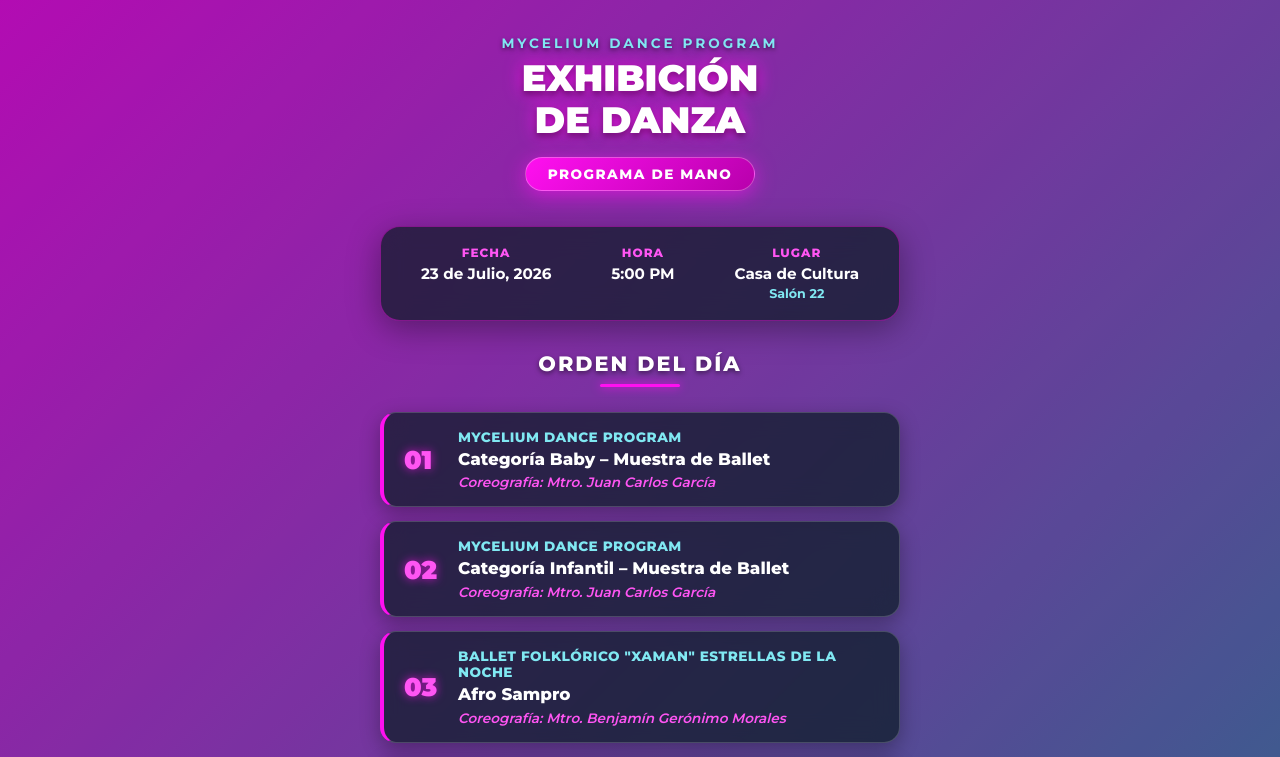
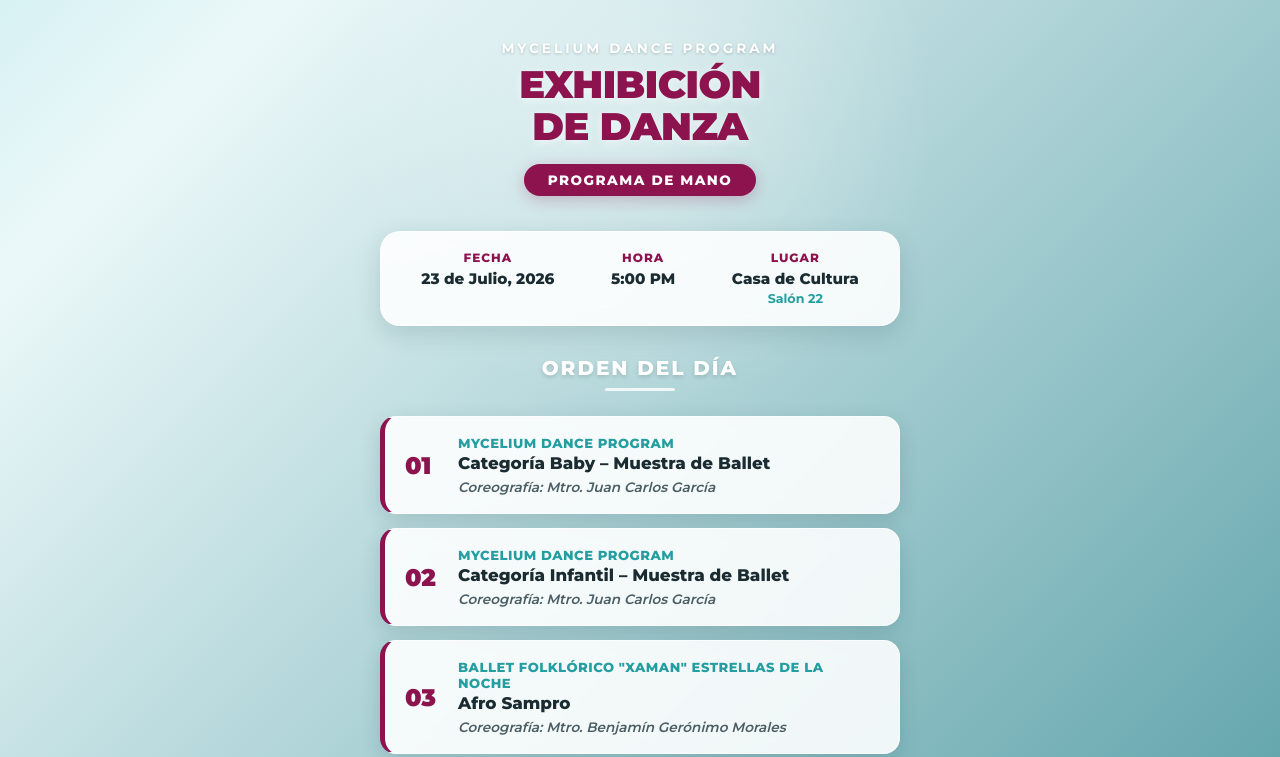
Before and after one commit to JuanMantiz/programaDeMano, a plain HTML site: page index.html in a window 1280 px wide. Shown: the top 757 px of the page. Drawn offline with Linux system fonts and the light colour scheme.

Commit message:
Refactor styles for improved aesthetics and readability
Updated color palette and styles for improved aesthetics. Enhanced readability and visual appeal with new gradients and shadows.

```diff
--- a/index.html
+++ b/index.html
@@ -11,14 +11,17 @@
 
     <style>
         :root {
-            --primary-neon-pink: #FF10F0;
-            --bright-pink: #FF55F3;
-            --light-cyan: #80E8F2;
+            /* Paleta inspirada exactamente en el cartel */
+            --teal-main: #249EA0;
+            --magenta-wine: #8C134E;
+            --wine-dark: #640A36;
+            --text-dark: #1A2B32;
+            --text-muted: #4A5D65;
             --white: #FFFFFF;
-            /* Contenedores oscuros translúcidos para máximo contraste */
-            --card-dark-glass: rgba(12, 28, 38, 0.72);
-            --card-border: rgba(255, 255, 255, 0.18);
-            --neon-border: rgba(255, 16, 240, 0.4);
+            /* Tarjetas blancas de cristal brillante para alta legibilidad */
+            --card-glass: rgba(255, 255, 255, 0.88);
+            --card-border: rgba(255, 255, 255, 0.6);
+            --card-shadow: rgba(14, 52, 62, 0.15);
         }
 
         * {
@@ -27,35 +30,43 @@
             padding: 0;
         }
 
-        /* FONDO DE GRADIENTE ANIMADO Y FLUIDO */
+        /* ----------------------------------------------------------- */
+        /* FONDO DINÁMICO ELEGANTE: TURQUESA, AZUL Y LUZ BLANCA */
+        /* ----------------------------------------------------------- */
         body {
             font-family: 'Montserrat', sans-serif;
-            color: var(--white);
+            color: var(--text-dark);
             min-height: 100vh;
             display: flex;
             justify-content: center;
-            padding: 25px 15px;
+            padding: 30px 15px;
             overflow-x: hidden;
             position: relative;
 
-            background: linear-gradient(135deg, #188B98 0%, #0F5760 25%, #E600D8 50%, #188B98 75%, #0D4951 100%);
-            background-size: 400% 400%;
-            animation: fluidGradient 12s ease infinite;
+            /* Gradiente fluido de tonos turquesa con luz blanca suave */
+            background: linear-gradient(135deg, #1D8A95 0%, #29B3C1 25%, #EBF8F9 50%, #1A7983 75%, #249EA0 100%);
+            background-size: 350% 350%;
+            animation: elegantFluid 16s ease infinite;
         }
 
-        @keyframes fluidGradient {
+        @keyframes elegantFluid {
             0% { background-position: 0% 50%; }
             50% { background-position: 100% 50%; }
             100% { background-position: 0% 50%; }
         }
 
-        /* Capa de legibilidad extra */
+        /* Destello suave que imita iluminación escénica */
         body::before {
             content: '';
             position: absolute;
-            top: 0; left: 0; width: 100%; height: 100%;
-            background: rgba(0, 0, 0, 0.15);
+            top: -10%;
+            left: 50%;
+            transform: translateX(-50%);
+            width: 600px;
+            height: 600px;
+            background: radial-gradient(circle, rgba(255, 255, 255, 0.35) 0%, rgba(255, 255, 255, 0) 70%);
             z-index: 0;
+            pointer-events: none;
         }
 
         .container {
@@ -77,87 +88,87 @@
             letter-spacing: 3px;
             text-transform: uppercase;
             font-weight: 700;
-            color: var(--light-cyan);
-            margin-bottom: 6px;
-            text-shadow: 0 2px 4px rgba(0,0,0,0.5);
+            color: var(--white);
+            margin-bottom: 8px;
+            text-shadow: 0 1px 3px rgba(0,0,0,0.2);
         }
 
         h1.main-title {
-            font-size: 2.3rem;
+            font-size: 2.4rem;
             font-weight: 900;
-            color: var(--white);
-            text-shadow: 0 0 18px rgba(255, 16, 240, 0.9), 0 3px 6px rgba(0,0,0,0.6);
-            line-height: 1.15;
-            margin-bottom: 15px;
+            color: var(--magenta-wine);
+            text-shadow: 0 2px 10px rgba(255, 255, 255, 0.6);
+            line-height: 1.1;
+            margin-bottom: 16px;
             text-transform: uppercase;
+            letter-spacing: -0.5px;
         }
 
         .event-badge {
-            background: linear-gradient(135deg, #FF10F0, #B800AC);
+            background-color: var(--magenta-wine);
             color: var(--white);
             display: inline-block;
-            padding: 8px 22px;
+            padding: 8px 24px;
             border-radius: 50px;
             font-weight: 800;
             font-size: 0.85rem;
             letter-spacing: 1.5px;
             text-transform: uppercase;
-            box-shadow: 0 4px 20px rgba(255, 16, 240, 0.6);
-            border: 1px solid rgba(255, 255, 255, 0.3);
+            box-shadow: 0 4px 15px rgba(140, 19, 78, 0.25);
         }
 
         /* DATOS DEL EVENTO */
         .event-details {
-            background: var(--card-dark-glass);
-            backdrop-filter: blur(14px);
-            -webkit-backdrop-filter: blur(14px);
-            border: 1px solid var(--neon-border);
+            background: var(--card-glass);
+            backdrop-filter: blur(12px);
+            -webkit-backdrop-filter: blur(12px);
+            border: 1px solid var(--card-border);
             border-radius: 20px;
-            padding: 18px 10px;
+            padding: 18px 12px;
             margin-bottom: 30px;
             display: flex;
             justify-content: space-around;
             text-align: center;
-            box-shadow: 0 8px 32px rgba(0, 0, 0, 0.35);
+            box-shadow: 0 8px 25px var(--card-shadow);
         }
 
         .detail-item h4 {
             font-size: 0.75rem;
             text-transform: uppercase;
-            color: var(--bright-pink);
+            color: var(--magenta-wine);
             margin-bottom: 4px;
             letter-spacing: 1px;
             font-weight: 800;
         }
 
         .detail-item p {
-            font-weight: 700;
+            font-weight: 800;
             font-size: 0.95rem;
-            color: var(--white);
+            color: var(--text-dark);
         }
 
         /* SECCIÓN DEL PROGRAMA */
         .section-title {
-            font-size: 1.3rem;
+            font-size: 1.25rem;
             font-weight: 800;
             color: var(--white);
             text-align: center;
             margin-bottom: 25px;
             text-transform: uppercase;
             letter-spacing: 2px;
+            text-shadow: 0 2px 4px rgba(0,0,0,0.15);
             position: relative;
-            text-shadow: 0 2px 5px rgba(0,0,0,0.5);
         }
 
         .section-title::after {
             content: '';
             display: block;
-            width: 80px;
+            width: 70px;
             height: 3px;
-            background: var(--primary-neon-pink);
+            background: var(--white);
             margin: 8px auto 0 auto;
             border-radius: 2px;
-            box-shadow: 0 0 10px var(--primary-neon-pink);
+            opacity: 0.8;
         }
 
         .program-list {
@@ -166,19 +177,19 @@
             gap: 14px;
         }
 
-        /* TARJETAS DEL PROGRAMA (Oscuras con alta legibilidad) */
+        /* TARJETAS DEL PROGRAMA (Blancas de cristal) */
         .program-card {
-            background: var(--card-dark-glass);
-            backdrop-filter: blur(12px);
-            -webkit-backdrop-filter: blur(12px);
+            background: var(--card-glass);
+            backdrop-filter: blur(10px);
+            -webkit-backdrop-filter: blur(10px);
             border: 1px solid var(--card-border);
-            border-left: 4px solid var(--primary-neon-pink);
+            border-left: 5px solid var(--magenta-wine);
             border-radius: 16px;
-            padding: 16px 20px;
+            padding: 18px 20px;
             display: flex;
             align-items: center;
-            gap: 16px;
-            box-shadow: 0 6px 20px rgba(0, 0, 0, 0.3);
+            gap: 18px;
+            box-shadow: 0 6px 20px var(--card-shadow);
             position: relative;
 
             /* Animación de entrada */
@@ -207,11 +218,10 @@
         }
 
         .program-number {
-            font-size: 1.6rem;
+            font-size: 1.5rem;
             font-weight: 900;
-            color: var(--bright-pink);
-            min-width: 38px;
-            text-shadow: 0 0 10px rgba(255, 16, 240, 0.7);
+            color: var(--magenta-wine);
+            min-width: 35px;
         }
 
         .program-info {
@@ -219,10 +229,10 @@
         }
 
         .program-info h3 {
-            font-size: 0.85rem;
+            font-size: 0.82rem;
             font-weight: 800;
-            color: var(--light-cyan);
-            margin-bottom: 3px;
+            color: var(--teal-main);
+            margin-bottom: 2px;
             text-transform: uppercase;
             letter-spacing: 0.5px;
         }
@@ -231,13 +241,13 @@
             font-size: 1.05rem;
             font-weight: 800;
             margin-bottom: 4px;
-            color: var(--white);
-            line-height: 1.35;
+            color: var(--text-dark);
+            line-height: 1.3;
         }
 
         .program-info .choreographer {
             font-size: 0.85rem;
-            color: var(--bright-pink);
+            color: var(--text-muted);
             font-style: italic;
             font-weight: 600;
         }
@@ -245,43 +255,42 @@
         /* AGRADECIMIENTOS */
         footer {
             margin-top: 40px;
-            background: var(--card-dark-glass);
+            background: var(--card-glass);
             backdrop-filter: blur(12px);
             -webkit-backdrop-filter: blur(12px);
-            border: 1px solid var(--neon-border);
+            border: 1px solid var(--card-border);
             border-radius: 20px;
-            padding: 25px 20px;
+            padding: 25px 22px;
             text-align: center;
-            box-shadow: 0 8px 30px rgba(0, 0, 0, 0.4);
+            box-shadow: 0 8px 25px var(--card-shadow);
         }
 
         footer h2 {
             font-size: 1.1rem;
             font-weight: 800;
-            color: var(--bright-pink);
+            color: var(--magenta-wine);
             margin-bottom: 12px;
             text-transform: uppercase;
             letter-spacing: 1px;
-            text-shadow: 0 0 8px rgba(255, 16, 240, 0.5);
         }
 
         footer p {
             font-size: 0.9rem;
             line-height: 1.65;
-            color: var(--white);
+            color: var(--text-dark);
             font-weight: 500;
         }
 
         footer p strong {
-            color: var(--light-cyan);
-            font-weight: 700;
+            color: var(--wine-dark);
+            font-weight: 800;
         }
 
         .footer-credits {
             margin-top: 20px;
-            font-size: 0.75rem;
-            color: var(--light-cyan);
-            opacity: 0.8;
+            font-size: 0.78rem;
+            color: var(--teal-main);
+            font-weight: 700;
             letter-spacing: 1px;
         }
     </style>
@@ -307,7 +316,7 @@
             </div>
             <div class="detail-item">
                 <h4>Lugar</h4>
-                <p>Casa de Cultura<br><small style="color: var(--light-cyan);">Salón 22</small></p>
+                <p>Casa de Cultura<br><small style="color: var(--teal-main); font-weight: 700;">Salón 22</small></p>
             </div>
         </div>
 
@@ -420,7 +429,7 @@
 
         <footer>
             <h2>Agradecimientos</h2>
-            <p>Agradecemos a la <strong>Casa de Cultura</strong>, al <strong>Ayuntamiento de Nanchital</strong>, y a nuestros grupos invitados <strong>New Boys Revolution</strong> y la <strong>Escuela de Danza Xaman</strong> por unirse a esta propuesta y hacer posible esta exhibición de danza.</p>
+            <p>Agradecemos a la <strong>Casa de Cultura</strong>, al <strong>Ayuntamiento de Nanchital</strong>, y a los grupos invitados <strong>New Boys Revolution</strong> y la <strong>Escuela de Danza Xaman</strong> por unirse a esta propuesta y hacer posible esta exhibición de danza.</p>
             <div class="footer-credits">
                 © 2026 Mycelium Dance Program
             </div>
```
